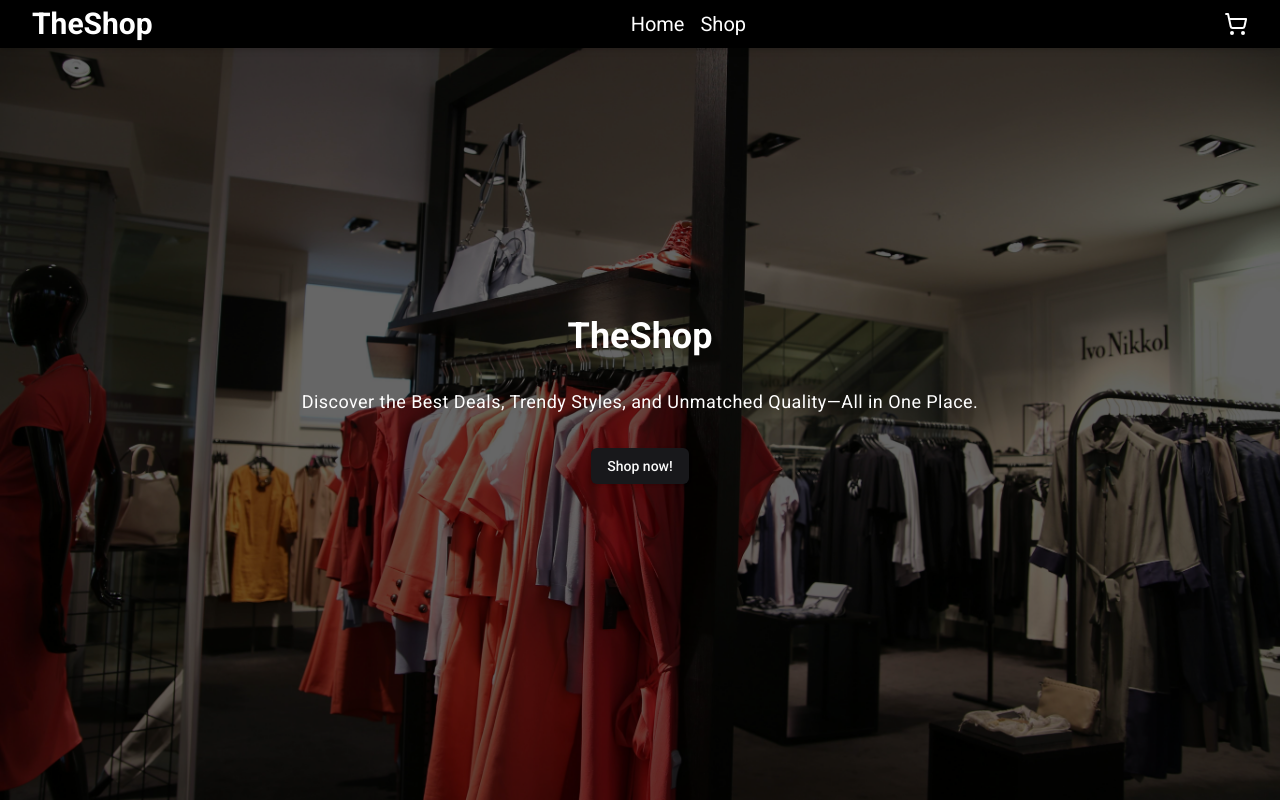
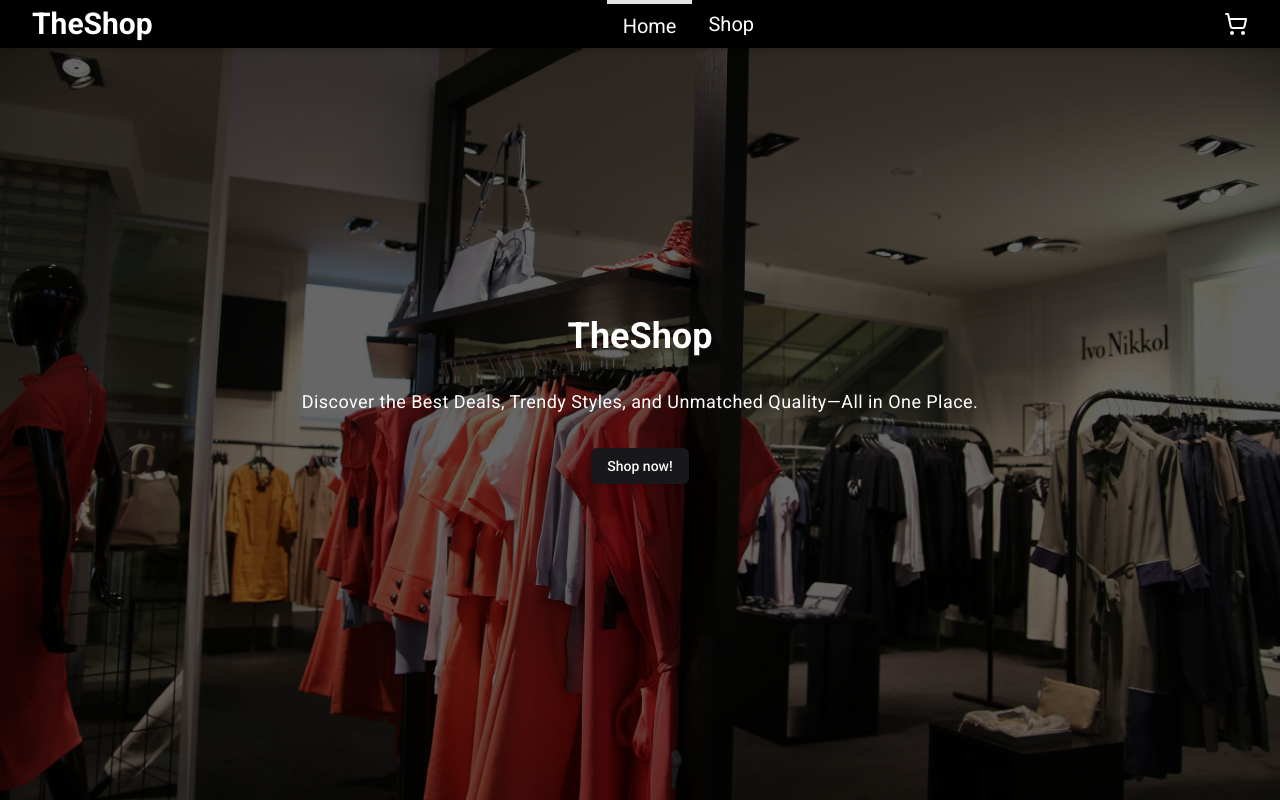
Before and after one commit to aiuyap/odin-shopping-cart, a React (Vite) app: page / in a window 1280 px wide. Built offline with nearby package versions, Linux system fonts and the light colour scheme; no server answers.

Commit message:
feat: added active link style in navbar

```diff
--- a/src/App.jsx
+++ b/src/App.jsx
@@ -52,5 +52,3 @@ function App() {
 }
 
 export default App;
-
-//TODO: Add favicon, add navbar styles, make it prettier
--- a/src/components/Navbar.jsx
+++ b/src/components/Navbar.jsx
@@ -1,9 +1,13 @@
 import { ShoppingCart } from "lucide-react";
-import { Link } from "react-router-dom";
+import { Link, NavLink } from "react-router-dom";
 import PropTypes from "prop-types";
 
 export function Navbar({ itemOnCart }) {
   let numOfItems = 0;
+  const inactiveLink =
+    "flex h-12 items-center justify-center transition-all px-4 hover:border-t-4";
+  const activeLink =
+    "flex h-12 items-center justify-center transition-all border-t-4 px-4";
 
   itemOnCart.forEach((item) => {
     numOfItems = numOfItems + item.amount;
@@ -14,13 +18,19 @@ export function Navbar({ itemOnCart }) {
       <Link to="/" className="text-3xl font-bold">
         TheShop
       </Link>
-      <nav className="flex justify-center gap-4 text-xl">
-        <Link to="/" className="hover:underline active:underline">
+      <nav className="flex h-full items-center justify-center text-xl">
+        <NavLink
+          to="/"
+          className={({ isActive }) => (isActive ? activeLink : inactiveLink)}
+        >
           Home
-        </Link>
-        <Link to="/shop" className="hover:underline active:underline">
+        </NavLink>
+        <NavLink
+          to="/shop"
+          className={({ isActive }) => (isActive ? activeLink : inactiveLink)}
+        >
           Shop
-        </Link>
+        </NavLink>
       </nav>
       <Link to="/cart">
         <div className="flex cursor-pointer">
```
